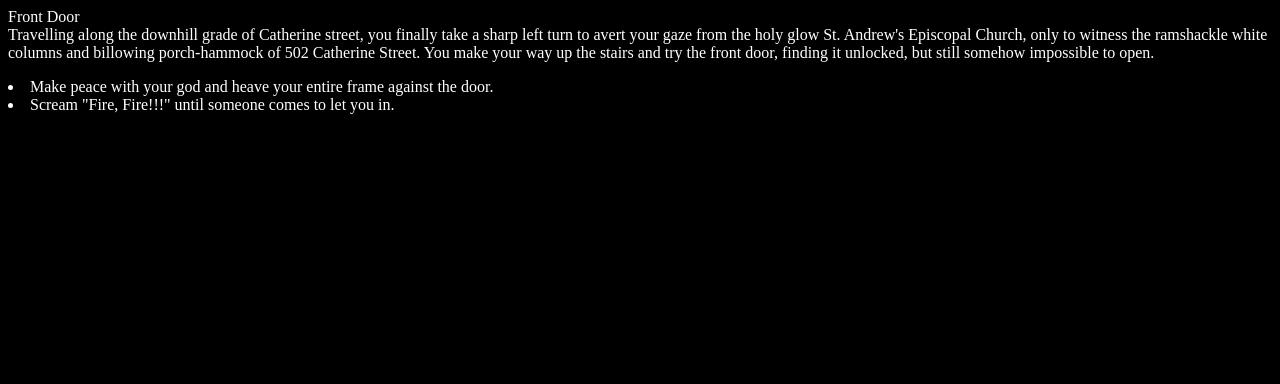
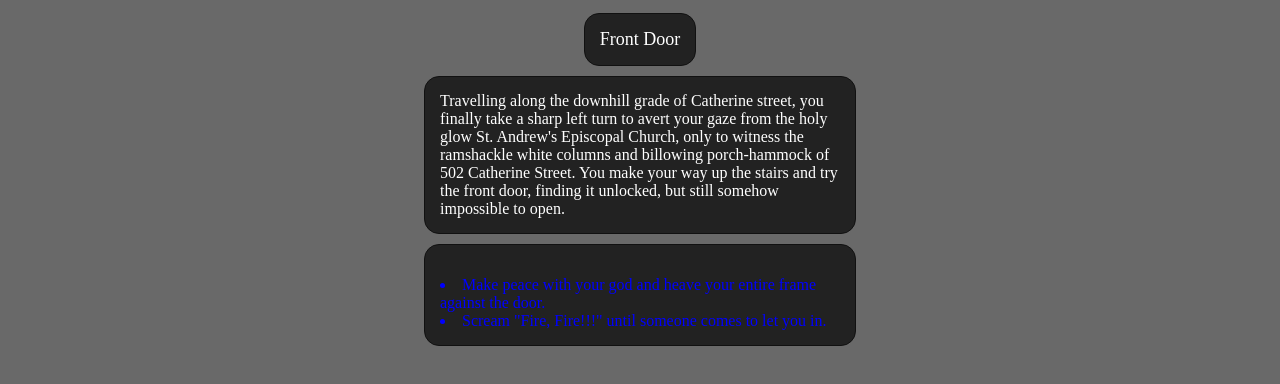
Before and after one commit to epicshepich/502-Adventure, a plain HTML site: page index.html in a window 1280 px wide. Drawn offline with Linux system fonts and the light colour scheme.

Commit message:
much more fleshed out proof of concept

```diff
--- a/ui/ui.css
+++ b/ui/ui.css
@@ -1,4 +1,46 @@
+:root {
+    --gray: #696969;
+    --black: #222222;
+    --border: #111111;
+    --option-color: blue;
+    --option-color-hover: red;
+}
+
 body {
-    background-color: black;
+    background-color: var(--gray);
     color: white;
 }
+
+#title {
+    font-size: large;
+    flex-shrink: 1;
+}
+
+.flex {
+    display: flex;
+    flex-direction: column;
+    align-items: center;
+    justify-content: center;
+}
+
+.flex div {
+    max-width: 400px;
+
+    background-color: var(--black);
+    border: solid var(--border) 1px;
+    border-radius: 15px;
+
+    margin: 5px;
+    padding: 15px;
+
+    flex-grow: 1;
+}
+
+#options li {
+    color: var(--option-color);
+}
+
+#options li:hover {
+    color: var(--option-color-hover);
+    cursor: pointer;
+}
```
